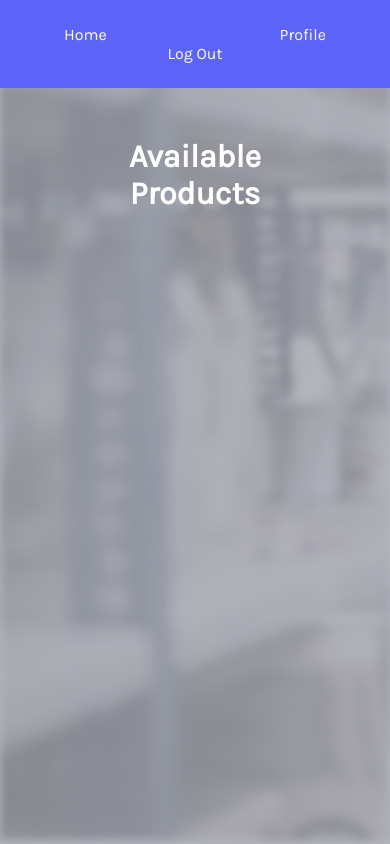
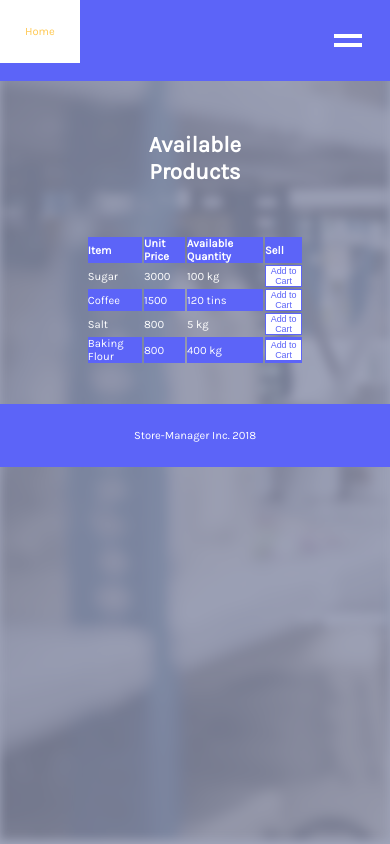
Before and after one commit to BarnaTB/Store-Manager, a Python web app: template templates/home.html in a window 390 px wide. Run offline with Jinja, Linux system fonts and the light colour scheme; the template is opened without the code that fills it, so the values that code supplies are empty.

Commit message:
ft(Attendant and owner should be able to view all available products and their details.): Commit to deliver a feature that enables a store owner and attendant to view all available products and their details. [Deliver 161085922 161085739]

```diff
--- a/index.html
+++ b/index.html
@@ -12,6 +12,7 @@
 
 <body>
     <div class="background-image"></div>
+    <div class="tinted-image"></div>
     <div class="content">
         <div class="container">
             <h1>Register Here</h1>
--- /dev/null
+++ b/script/script.js
@@ -0,0 +1,9 @@
+function bars(bar) {
+    bar.classList.toggle("change")
+    var x = document.getElementById("my-top-nav")
+    if (x.className === "topnav") {
+        x.className += " responsive"
+    } else {
+        x.className = "topnav"
+    }
+}
--- a/static/home.css
+++ b/static/home.css
@@ -22,22 +22,22 @@
 
     margin-top: -1%;
 
-    -webkit-filter: blur(5px) grayscale(100%);
-    -moz-filter: blur(5px) grayscale(100%);
-    -o-filter: blur(5px) grayscale(100%);
-    -ms-filter: blur(5px) grayscale(100%);
-    filter: blur(5px) grayscale(80%);
+    -webkit-filter: blur(5px) grayscale(70%);
+    -moz-filter: blur(5px) grayscale(70%);
+    -o-filter: blur(5px) grayscale(70%);
+    -ms-filter: blur(5px) grayscale(70%);
+    filter: blur(5px) grayscale(70%);
 }
 
 .tinted-image {
-    z-index: 1000;
+    z-index: 1;
     height: 100%;
     width: 100%;
     position: fixed;
     overflow: auto;
     top: 0px;
     left: 0px;
-    background: rgba(164, 166, 175, 0.822);
+    background: rgba(139, 145, 170, 0.822);
     background-size: 100%;
 }
 
@@ -56,24 +56,35 @@
     margin: 0 auto;
 }
 
-nav,
-nav a {
+.nav-bar {
     background-color: #5c64f8;
-    color: #ffffff;
-    padding: 25px;
-    text-decoration: none;
+    overflow: hidden;
     margin: 0;
 }
 
-nav a:hover {
+.nav-bar a {
+    padding: 25px;
+    float: left;
+    text-align: center;
+    color: #ffffff;
+}
+
+.nav-bar a:hover {
+    background-color: #ffffff;
+    cursor: pointer;
     color: #5c64f8;
-    cursor: pointer;
-    background-color: #ffffff;
+}
+
+#active {
+    color: rgb(255, 200, 80);
+}
+
+.nav-bar .icon {
+    display: none;
 }
 
 h1 {
     color: #ffffff;
-    /* opacity: 0.7; */
     border-radius: 15px;
     width: 60%;
     margin: auto;
@@ -82,3 +93,140 @@
     font-size: 2em;
     padding: 30px;
 }
+
+table {
+    color: #ffffff;
+    margin: auto;
+    text-align: left;
+    width: 70%;
+}
+
+th,
+tr:nth-child(even) {
+    background-color: #5c64f8;
+}
+
+th,
+td {
+    padding: 13px;
+}
+
+td button {
+    padding: 12px;
+    background-color: #ffffff;
+    border: 1px solid #5c64f8;
+    color: #5c64f8;
+    outline: none;
+}
+
+td button:hover {
+    background-color: #5c64f8;
+    color: rgb(255, 200, 80);
+    border: 1px solid rgb(255, 200, 80);
+    cursor: pointer;
+    transition: 0.7s;
+}
+
+a {
+    text-decoration: none;
+}
+
+footer {
+    color: #ffffff;
+    background-color: #5c64f8;
+    margin-top: 10%;
+    padding: 25px;
+}
+
+@media only screen and (max-width: 768px) {
+
+    th,
+    td {
+        padding: 3px;
+    }
+
+    td button {
+        padding: 3px;
+    }
+}
+
+@media only screen and (max-width: 425px) {
+    body {
+        font-size: 0.7em;
+    }
+
+    th,
+    td {
+        padding: 0px;
+    }
+
+    td button {
+        padding: 0px;
+        font-size: 0.8em;
+    }
+
+    .topnav a:not(:first-child) {
+        display: none;
+    }
+
+    .topnav a.icon {
+        float: right;
+        display: block;
+    }
+
+    .topnav.responsive {
+        position: relative;
+    }
+
+    .topnav.responsive a.icon {
+        position: absolute;
+        right: 0;
+        top: 0;
+    }
+
+    .topnav.responsive a {
+        float: none;
+        display: block;
+        text-align: left;
+    }
+
+    .topnav a .container {
+        background-color: #ffffff;
+    }
+
+    .bar1,
+    .bar2,
+    .bar3 {
+        width: 35px;
+        height: 5px;
+        background-color: #5c64f8;
+        margin: 4px 0;
+        transition: 0.4s;
+    }
+
+    .change .bar1 {
+        -webkit-transform: rotate(-45deg) translate(-9px, 6px);
+        transform: rotate(-45deg) translate(-9px, 6px);
+    }
+
+    .change .bar2 {
+        opacity: 0;
+    }
+
+    .change .bar3 {
+        -webkit-transform: rotate(45deg) translate(-8px, -8px);
+        transform: rotate(45deg) translate(-8px, -8px);
+    }
+
+    /* .container .bar1:hover {
+        background-color: #5c64f8;
+    }
+
+    .container .bar2:hover {
+        background-color: #5c64f8;
+    }
+
+    .container .bar3:hover {
+        background-color: #5c64f8;
+    } */
+}
--- a/templates/home.html
+++ b/templates/home.html
@@ -14,20 +14,65 @@
     <div class="background-image"></div>
     <div class="tinted-image"></div>
     <div class="content">
-        <nav class="nav-bar">
-            <a href="#" class="active">Home</a>
-            <a href="#">Products</a>
-            <a href="#">Profile</a>
-            <a href="../templates/login.html">Log Out</a>
-        </nav>
+        <div class="nav-bar">
+            <div class="topnav" id="my-top-nav">
+                <a href="home.html" id="active">Home</a>
+                <a href="#">Products</a>
+                <a href="#">Profile</a>
+                <a href="../templates/login.html">Log Out</a>
+                <a href="javascript:void(0);" class="icon" onclick="bars(this)">
+                    <div class="container" onclick="">
+                        <div class="bar1"></div>
+                        <div class="bar2"></div>
+                        <div class="bar3"></div>
+                    </div>
+                </a>
+            </div>
+        </div>
         <div class="container">
             <h1>Available Products</h1>
             <div class="products">
-
+                <table>
+                    <thead>
+                        <th>Item</th>
+                        <th>Unit Price</th>
+                        <th>Available Quantity</th>
+                        <th>Sell</th>
+                    </thead>
+                    <tr>
+                        <td>Sugar</td>
+                        <td>3000</td>
+                        <td>100 kg</td>
+                        <td><button type="submit">Add to Cart</button></td>
+                    </tr>
+                    <tr>
+                        <td>Coffee</td>
+                        <td>1500</td>
+                        <td>120 tins</td>
+                        <td><button type="submit">Add to Cart</button></td>
+                    </tr>
+                    <tr>
+                        <td>Salt</td>
+                        <td>800</td>
+                        <td>5 kg</td>
+                        <td><button type="submit">Add to Cart</button></td>
+                    </tr>
+                    <tr>
+                        <td>Baking Flour</td>
+                        <td>800</td>
+                        <td>400 kg</td>
+                        <td><button type="submit">Add to Cart</button></td>
+                    </tr>
+                </table>
             </div>
         </div>
+        <div>
+            <footer>
+                Store-Manager Inc. 2018
+            </footer>
+        </div>
     </div>
-
+    <script src="../script/script.js"></script>
 </body>
 
 </html>
--- a/templates/login.html
+++ b/templates/login.html
@@ -12,9 +12,10 @@
 
 <body>
     <div class="background-image"></div>
+    <div class="tinted-image"></div>
     <div class="content">
         <div class="container">
-            <h1>Login Here</h1>
+            <h1 id="heading">Login Here</h1>
             <form action="home.html">
                 <input type="text" name="username" id="username" placeholder="Username" required>
                 <input type="password" name="password" id="password" placeholder="Password" required>
```
Also changed, not shown: static/main.css (+26 -3 lines).
